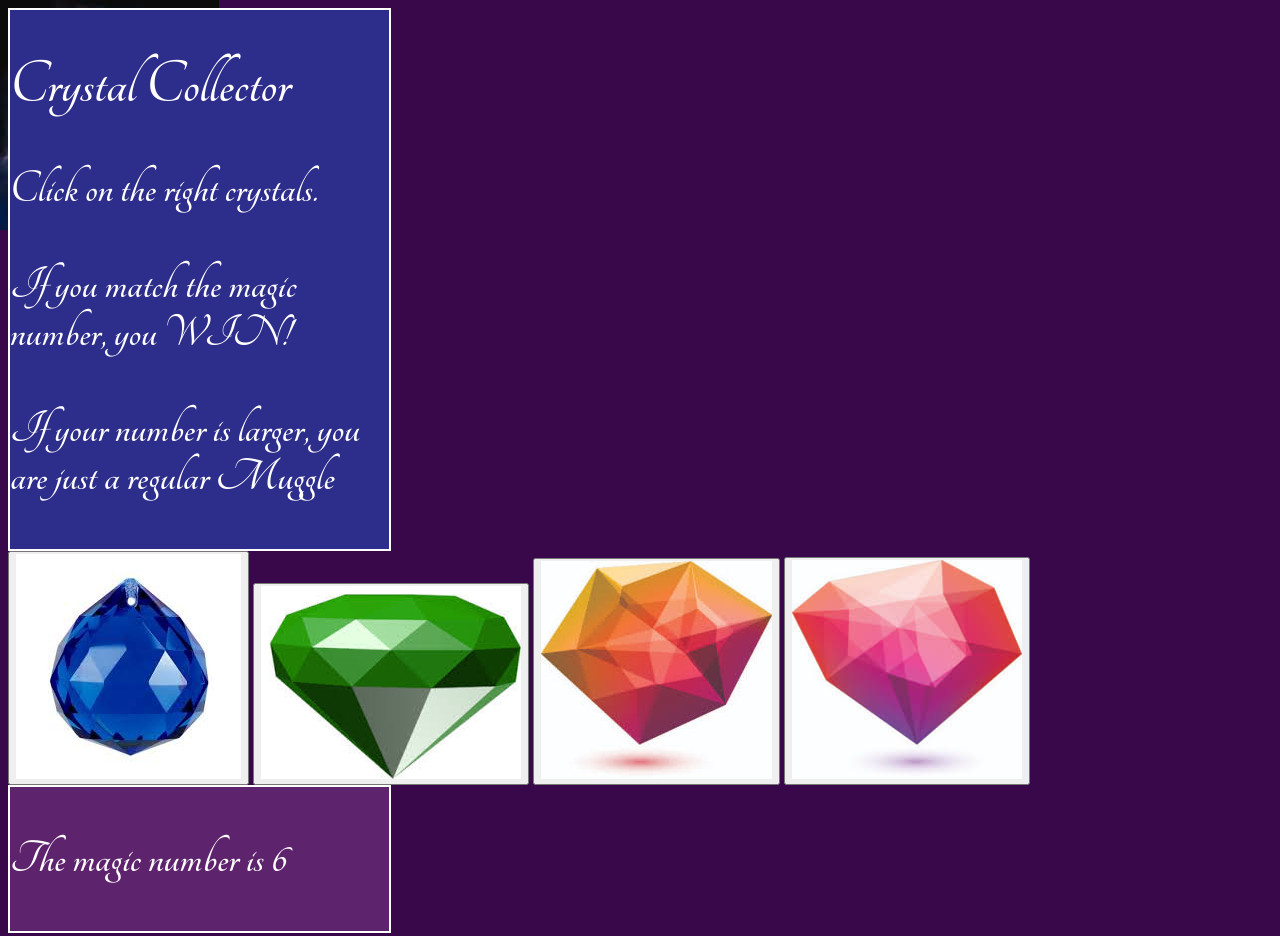
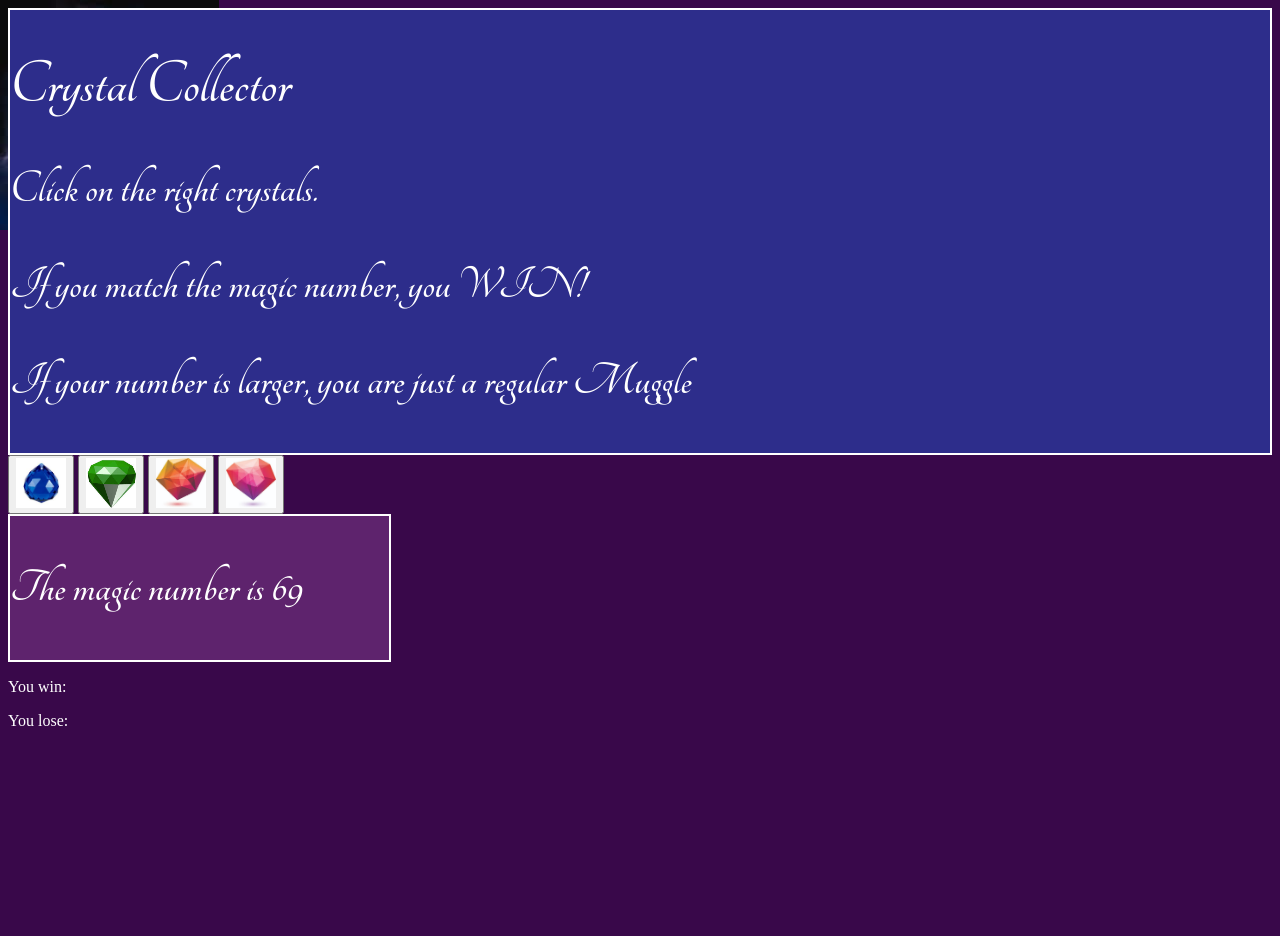
Before and after one commit to Artierra/unit-4-game, a plain HTML site: page index.html in a window 1280 px wide. Shown: the top 936 px of the page. After the commit the page ends 800 px from the top, so only its background shows below. Drawn offline with nearby package versions, Linux system fonts and the light colour scheme; files whose address does not match are found by name; a web font is replaced by a local one.

Commit message:
2 random numer generators working

```diff
--- a/assets/css/style.css
+++ b/assets/css/style.css
@@ -5,16 +5,12 @@ body {
 }
 
 #instructions {
-    height: 25%;
-    width: 30%;
     border: solid 2px;
     background-color: rgb(45, 45, 139);
     color: white;
     font-family: 'Tangerine', cursive;
     font-size: 48px;
 }
-
-#score {}
 
 #magicNumber {
     height: 25%;
@@ -30,10 +26,11 @@ h1 {
     font-size: 64px;
 }
 
-section {
-    width: 100%;
-}
-
 p {
     color: white;
 }
+
+img {
+    width: 50px;
+    height: 50px;
+}
--- a/assets/javascript/game.js
+++ b/assets/javascript/game.js
@@ -11,42 +11,36 @@ $(document).ready(function() {
 
     alert("hi");
 
-        // var magicNumber = 50;
-        var magicNumber = Math.floor((Math.random() * 12) + 1);
+    // magic number will be between 1 and 120
+    var magicNumber = Math.floor((Math.random() * 120) + 19);
     $("#magic").text("The magic number is " + magicNumber);
 
     $("#blue").on("click", function() {
         alert("You clicked a crystal!");
     });
 
-        /*function Random() {
-            var magicNumber = Math.floor((Math.random() * 12) + 1);
-            console.log(magicNumber);
-            //$("#divone").text(magicNumber);
-            $("#magic").text("The magic number is " + magicNumber);
+    $("#green").on("click", function() {
+        var greenGuess = Math.floor((Math.random() * 12) + 1);
+        //alert("you clicked a green crystal");
+        console.log(greenGuess);
 
-        } */
+    });
+
+    $("#orange").on("click", function() {
+        var orangeGuess = Math.floor((Math.random() * 12) + 1);
+        //alert("you clicked a green crystal");
+        console.log(orangeGuess);
+
+    });
+
+    $("#purple").on("click", function() {
+        var purpleGuess = Math.floor((Math.random() * 12) + 1);
+        //alert("you clicked a green crystal");
+        console.log(purpleGuess);
+
+    });
 
 
 
 
 })
-    // Random();
-
-
-
-
-
-
-
-/*function random12() {
-
-    $("#blue").on("click", function() {
-        var randomNumberBetween1and12 = Math.floor(Math.random() * 12);
-        return randomNumberBetween1and12;
-        console.log(randomNumberBetween1and12);
-        alert("Your new score is: " + randomNumberBetween1and12);
-        $("#magic").text("The magic number is " + random12);
-
-
-    });*/
```
Lines whose indentation alone changed are shown as unchanged.
